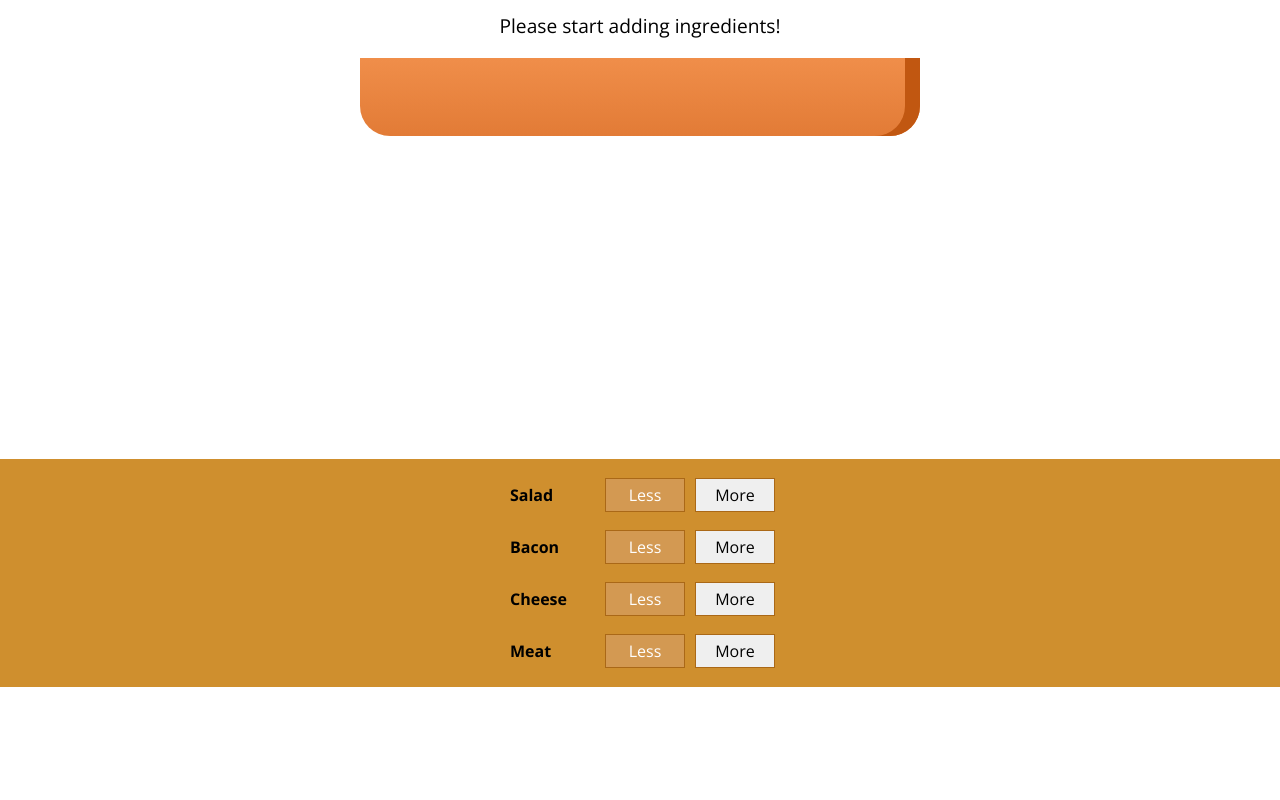
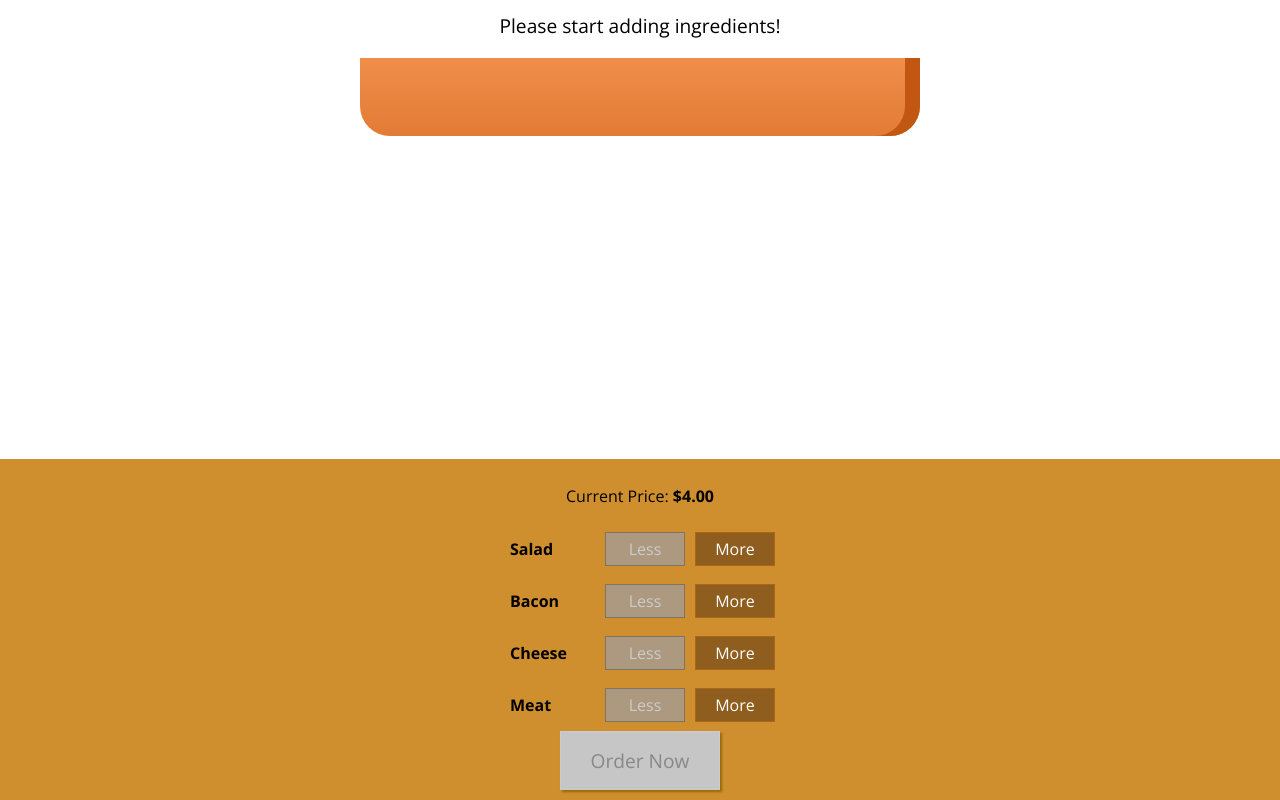
Before and after one commit to jjsizemore/burger-builder, a React (Create React App) app: page / in a window 1280 px wide. Shown: the part 179-979 px from the top of the page. Before the commit the page ends 866 px from the top, so only its background shows below. Built offline with nearby package versions, Linux system fonts and the light colour scheme.

Commit message:
implemented backdrop for canceling order

```diff
--- a/src/components/Burger/BuildControls/BuildControl/BuildControl.js
+++ b/src/components/Burger/BuildControls/BuildControl/BuildControl.js
@@ -4,8 +4,10 @@
 const buildControl = props => (
   <div className={styles.BuildControl}>
     <div className={styles.Label}>{props.label}</div>
-    <button className={styles.Less}>Less</button>
-    <button lassName={styles.More} onClick={props.added}>
+    <button className={styles.Less} onClick={props.removed} disabled={props.disabled}>
+      Less
+    </button>
+    <button className={styles.More} onClick={props.added}>
       More
     </button>
   </div>
--- a/src/components/Burger/BuildControls/BuildControls.js
+++ b/src/components/Burger/BuildControls/BuildControls.js
@@ -11,13 +11,21 @@
 
 const buildControls = props => (
   <div className={styles.BuildControls}>
+    <p>
+      Current Price: <strong>${props.price.toFixed(2)}</strong>
+    </p>
     {controls.map(ctrl => (
       <BuildControl
         key={ctrl.label}
         label={ctrl.label}
         added={() => props.ingredientAdded(ctrl.type)}
+        removed={() => props.ingredientRemoved(ctrl.type)}
+        disabled={props.disabled[ctrl.type]}
       />
     ))}
+    <button className={styles.OrderButton} disabled={!props.purchasable} onClick={props.ordered}>
+      Order Now
+    </button>
   </div>
 );
 
--- a/src/components/Burger/BuildControls/BuildControls.module.css
+++ b/src/components/Burger/BuildControls/BuildControls.module.css
@@ -8,3 +8,45 @@
   margin: auto;
   padding: 10px 0;
 }
+
+.OrderButton {
+  background-color: #dad735;
+  outline: none;
+  cursor: pointer;
+  border: 1px solid #966909;
+  color: #966909;
+  font-family: inherit;
+  font-size: 1.2em;
+  padding: 15px 30px;
+  box-shadow: 2px 2px 2px #966909;
+}
+
+.OrderButton:hover,
+.OrderButton:active {
+  background-color: #a0db41;
+  border: 1px solid #966909;
+  color: #966909;
+}
+
+.OrderButton:disabled {
+  background-color: #c7c6c6;
+  cursor: not-allowed;
+  border: 1px solid #ccc;
+  color: #888888;
+}
+
+.OrderButton:not(:disabled) {
+  animation: enable 0.3s linear;
+}
+
+@keyframes enable {
+  0% {
+    transform: scale(1);
+  }
+  60% {
+    transform: scale(1.1);
+  }
+  100% {
+    transform: scale(1);
+  }
+}
--- a/src/components/Burger/Burger.js
+++ b/src/components/Burger/Burger.js
@@ -5,7 +5,6 @@
 const burger = props => {
   let transformedIngredients = Object.keys(props.ingredients)
     .map(igKey => {
-      console.log(igKey + "FFFFFFFF");
       return [...Array(props.ingredients[igKey])].map((_, i) => {
         return <BurgerIngredient key={igKey + i} type={igKey} />;
       });
--- /dev/null
+++ b/src/components/Burger/OrderSummary/OrderSummary.js
@@ -0,0 +1,24 @@
+import React from "react";
+
+import Aux from "../../../hoc/Aux";
+
+const orderSummary = props => {
+  const ingredientSummary = Object.keys(props.ingredients).map(igKey => {
+    return (
+      <li key={igKey}>
+        <span style={{ textTransform: "capitalize" }}>{igKey}</span>: {props.ingredients[igKey]}
+      </li>
+    );
+  });
+
+  return (
+    <Aux>
+      <h3>Your Order</h3>
+      <p>A delicious burger with the following ingredients:</p>
+      <ul>{ingredientSummary}</ul>
+      <p>Continue to checkout?</p>
+    </Aux>
+  );
+};
+
+export default orderSummary;
--- /dev/null
+++ b/src/components/UI/Backdrop/Backdrop.js
@@ -0,0 +1,7 @@
+import React from "react";
+import styles from "./Backdrop.module.css";
+
+const backdrop = props =>
+  props.show ? <div className={styles.Backdrop} onClick={props.clicked}></div> : null;
+
+export default backdrop;
--- /dev/null
+++ b/src/components/UI/Backdrop/Backdrop.module.css
@@ -0,0 +1,9 @@
+.Backdrop {
+  width: 100%;
+  height: 100%;
+  position: fixed;
+  z-index: 100;
+  left: 0;
+  top: 0;
+  background-color: rgba(0, 0, 0, 0.5);
+}
--- /dev/null
+++ b/src/components/UI/Modal/Modal.js
@@ -0,0 +1,21 @@
+import React from "react";
+import styles from "./Modal.module.css";
+import Aux from "../../../hoc/Aux";
+import Backdrop from "../Backdrop/Backdrop";
+
+const modal = props => (
+  <Aux>
+    <Backdrop show={props.show} clicked={props.modalClosed} />
+    <div
+      className={styles.Modal}
+      style={{
+        transform: props.show ? "translateY(0)" : "translateY(-100vh)",
+        opacity: props.show ? "1" : "0"
+      }}
+    >
+      {props.children}
+    </div>
+  </Aux>
+);
+
+export default modal;
--- /dev/null
+++ b/src/components/UI/Modal/Modal.module.css
@@ -0,0 +1,20 @@
+.Modal {
+  position: fixed;
+  z-index: 500;
+  background-color: white;
+  width: 70%;
+  border: 1px solid #ccc;
+  box-shadow: 1px 1px 1px black;
+  padding: 16px;
+  left: 15%;
+  top: 30%;
+  box-sizing: border-box;
+  transition: all 0.3s ease-out;
+}
+
+@media (min-width: 600px) {
+  .Modal {
+    width: 500px;
+    left: calc(50% - 250px);
+  }
+}
--- a/src/containers/BurgerBuilder/BurgerBuilder.js
+++ b/src/containers/BurgerBuilder/BurgerBuilder.js
@@ -2,6 +2,8 @@
 import Aux from "../../hoc/Aux";
 import Burger from "../../components/Burger/Burger";
 import BuildControls from "../../components/Burger/BuildControls/BuildControls";
+import Modal from "../../components/UI/Modal/Modal";
+import OrderSummary from "../../components/Burger/OrderSummary/OrderSummary";
 
 const INGREDIENT_PRICES = {
   salad: 0.5,
@@ -21,8 +23,23 @@
       cheese: 0,
       meat: 0
     },
-    totalPrice: 4
+    totalPrice: 4,
+    purchasable: false,
+    purchasing: false
   };
+
+  updatePurchaseState(ingredients) {
+    const sum = Object.keys(ingredients)
+      .map(igKey => {
+        return ingredients[igKey];
+      })
+      .reduce((sum, el) => {
+        return sum + el;
+      }, 0);
+    // console.log(`SUM IS ${sum} SOOOOOO ${sum > 0}`);
+    this.setState({ purchasable: sum > 0 });
+    // console.log("PURCHASABLE: " + this.state.purchasable);
+  }
 
   addIngredientHandler = type => {
     const oldCount = this.state.ingredients[type];
@@ -35,12 +52,58 @@
     const oldPrice = this.state.totalPrice;
     const newPrice = oldPrice + priceAddition;
     this.setState({ totalPrice: newPrice, ingredients: updatedIngredients });
+    this.updatePurchaseState(updatedIngredients);
   };
+
+  removeIngredientHandler = type => {
+    const oldCount = this.state.ingredients[type];
+    if (oldCount <= 0) {
+      return;
+    }
+    const updatedCount = oldCount - 1;
+    const updatedIngredients = {
+      ...this.state.ingredients
+    };
+    updatedIngredients[type] = updatedCount;
+    const priceDeduction = INGREDIENT_PRICES[type];
+    const oldPrice = this.state.totalPrice;
+    const newPrice = oldPrice - priceDeduction;
+    this.setState({ totalPrice: newPrice, ingredients: updatedIngredients });
+    this.updatePurchaseState(updatedIngredients);
+  };
+
+  purchaseHandler = () => {
+    this.setState({ purchasing: true });
+  };
+
+  purchaseCancelHandler = () => {
+    this.setState({ purchasing: false });
+  };
+
   render() {
+    const disabledInfo = {
+      ...this.state.ingredients
+    };
+    for (let key in disabledInfo) {
+      disabledInfo[key] = disabledInfo[key] <= 0;
+      // console.log(`${key} will be disabled: ${disabledInfo[key]}`);
+    }
+    // console.log(disabledInfo);
+    // {salad: true, meat: false,....}
     return (
       <Aux>
+        <Modal show={this.state.purchasing} modalClosed={this.purchaseCancelHandler}>
+          <OrderSummary ingredients={this.state.ingredients} />
+        </Modal>
         <Burger ingredients={this.state.ingredients} />
-        <BuildControls ingredientAdded={this.addIngredientHandler} />
+        <BuildControls
+          price={this.state.totalPrice}
+          ingredientAdded={this.addIngredientHandler}
+          ingredientRemoved={this.removeIngredientHandler}
+          disabled={disabledInfo}
+          purchasable={this.state.purchasable}
+          ordered={this.purchaseHandler}
+        />
       </Aux>
     );
   }
```
